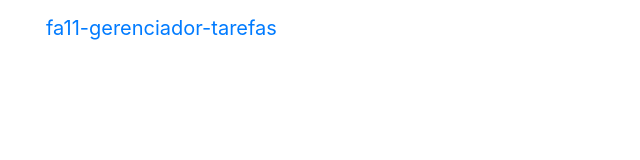
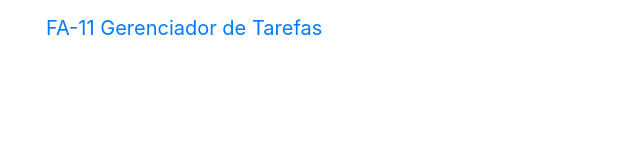
Before and after one commit to TicoYk/fa11-gerenciador-tarefas, an Angular app: page / in a window 1280 px wide. Shown: the top 160 px of the page, without its empty margins (0-640 px from the left). Built offline with nearby package versions, Linux system fonts and the light colour scheme.

Commit message:
alterado titulo da aplicacao

```diff
--- a/src/app/app.component.ts
+++ b/src/app/app.component.ts
@@ -6,5 +6,5 @@ import { Component } from '@angular/core';
   styleUrls: ['./app.component.css']
 })
 export class AppComponent {
-  title = 'fa11-gerenciador-tarefas';
+  title = 'FA-11 Gerenciador de Tarefas';
 }
```
